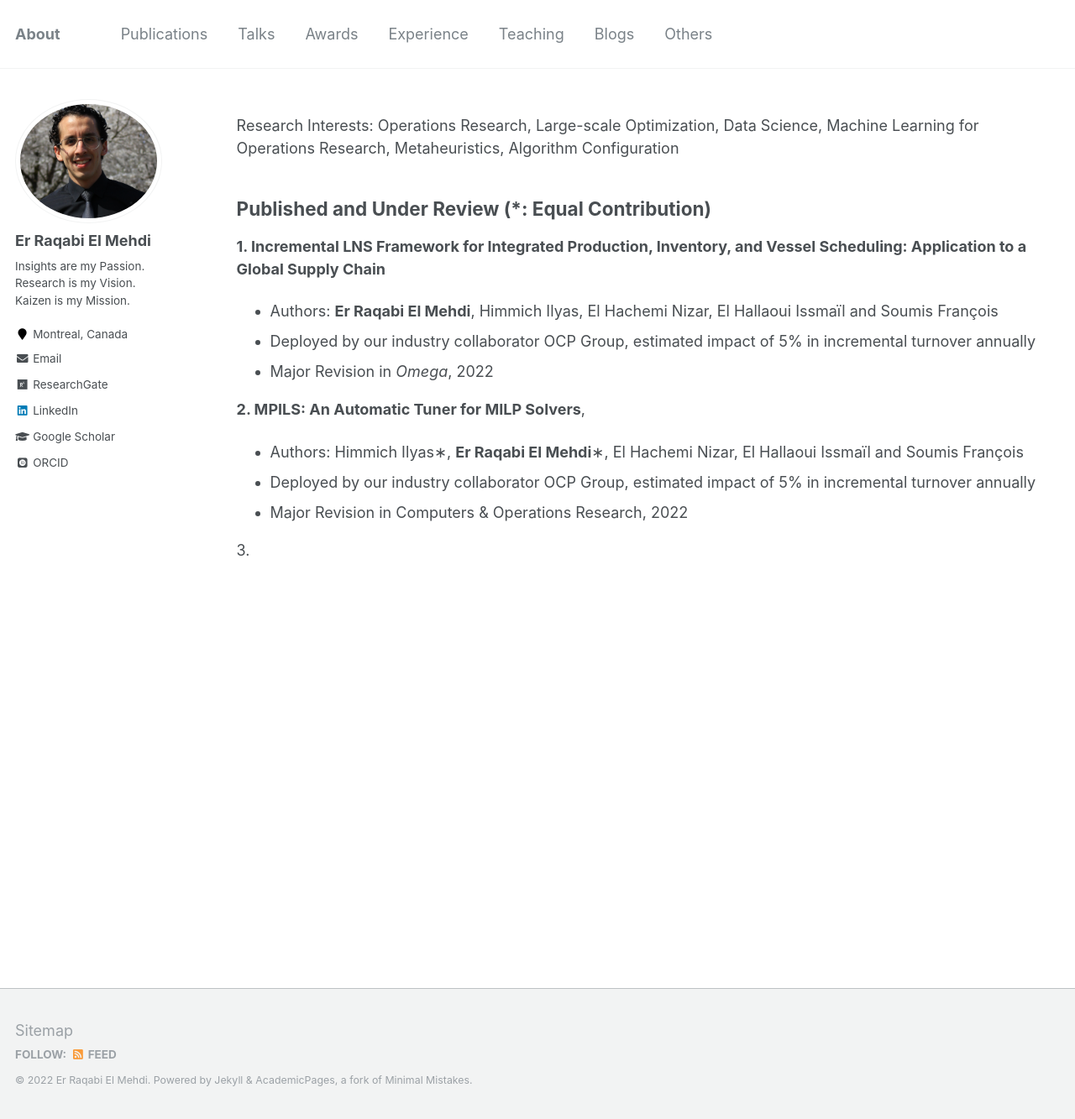
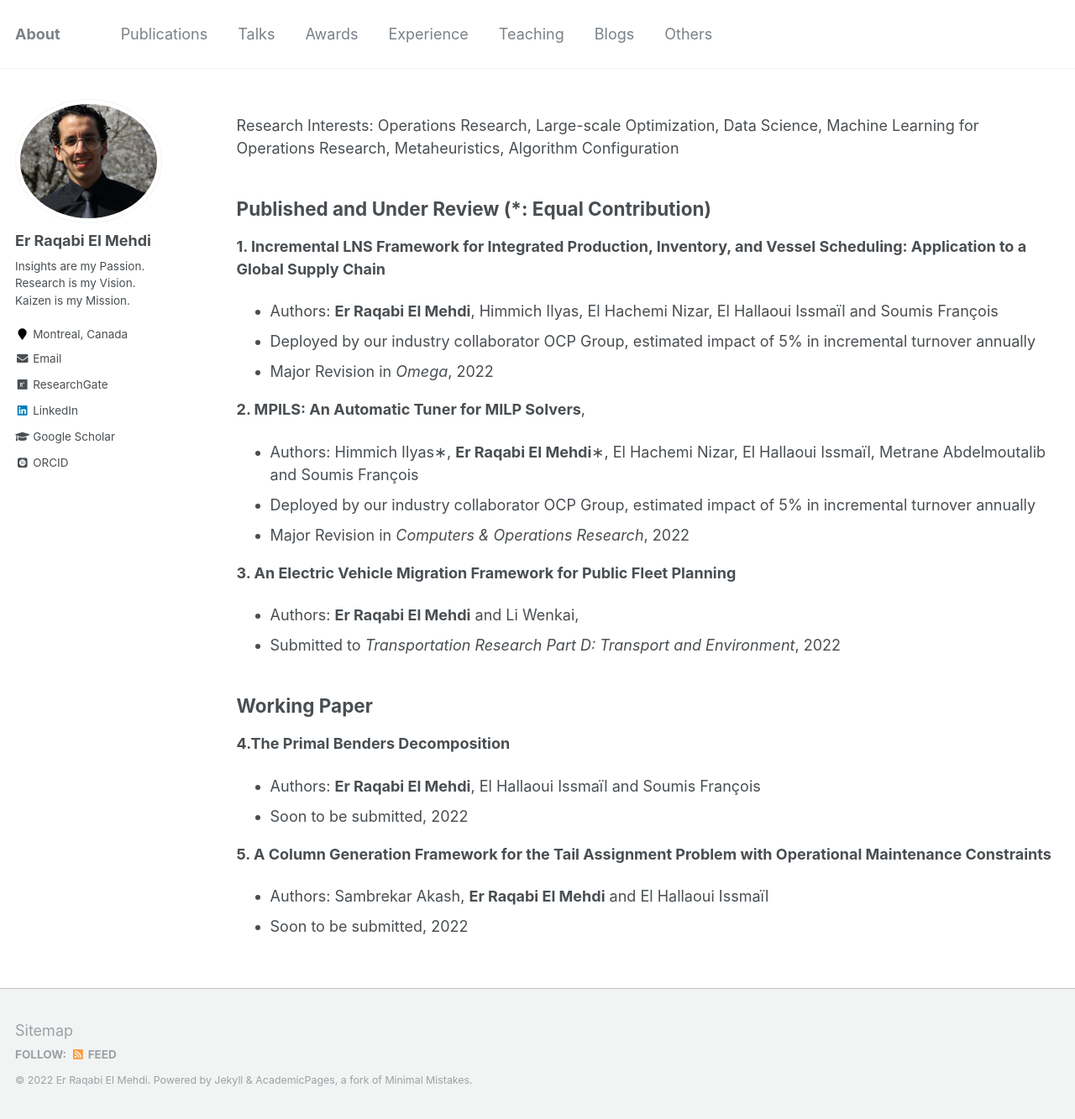
Before and after one commit to RqbMedi/rqbmedi.github.io, a Jekyll site: the page built from _pages/publications.md, in a window 1280 px wide and 1333 px high. Shown: the whole window at 84% size. Built offline with Jekyll 4.4.1, drawn with Linux system fonts in a browser that asks for light colours; some web fonts are replaced.

Commit message:
Update publications.md

```diff
--- a/_pages/publications.md
+++ b/_pages/publications.md
@@ -10,15 +10,27 @@ Research Interests: Operations Research, Large-scale Optimization, Data Science,
 Published and Under Review (*: Equal Contribution)
 ------
 
-**1. Incremental LNS Framework for Integrated Production, Inventory, and Vessel Scheduling: Application to a Global Supply Chain** <br>
+**1. Incremental LNS Framework for Integrated Production, Inventory, and Vessel Scheduling: Application to a Global Supply Chain**
  - Authors: **Er Raqabi El Mehdi**, Himmich Ilyas, El Hachemi Nizar, El Hallaoui Issmaïl and Soumis François
  - Deployed by our industry collaborator OCP Group, estimated impact of 5% in incremental turnover annually
  - Major Revision in *Omega*, 2022
 
 **2. MPILS: An Automatic Tuner for MILP Solvers**,
- - Authors: Himmich Ilyas∗, **Er Raqabi El Mehdi**∗, El Hachemi Nizar, El Hallaoui Issmaïl and Soumis François
+ - Authors: Himmich Ilyas∗, **Er Raqabi El Mehdi**∗, El Hachemi Nizar, El Hallaoui Issmaïl, Metrane Abdelmoutalib and Soumis François
  - Deployed by our industry collaborator OCP Group, estimated impact of 5% in incremental turnover annually
- - Major Revision in Computers & Operations Research, 2022
+ - Major Revision in *Computers & Operations Research*, 2022
 
 
-3.
+**3. An Electric Vehicle Migration Framework for Public Fleet Planning**
+ - Authors: **Er Raqabi El Mehdi** and Li Wenkai,
+ - Submitted to *Transportation Research Part D: Transport and Environment*, 2022
+
+Working Paper
+------
+**4.The Primal Benders Decomposition**
+ - Authors: **Er Raqabi El Mehdi**, El Hallaoui Issmaïl and Soumis François
+ - Soon to be submitted, 2022
+
+**5. A Column Generation Framework for the Tail Assignment Problem with Operational Maintenance Constraints**
+ - Authors: Sambrekar Akash, **Er Raqabi El Mehdi** and El Hallaoui Issmaïl
+ - Soon to be submitted, 2022
```
